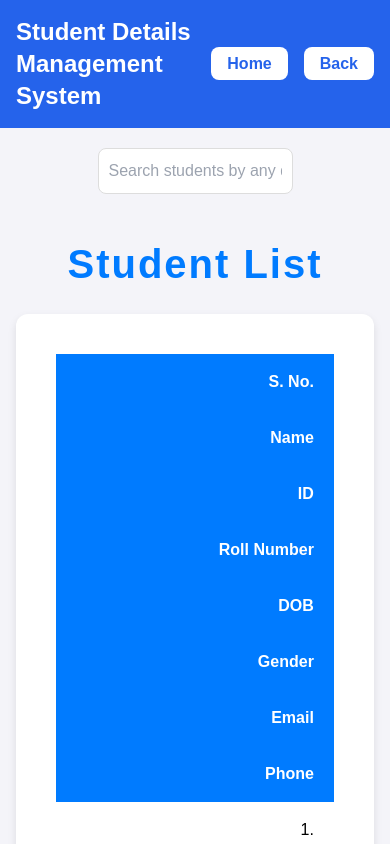
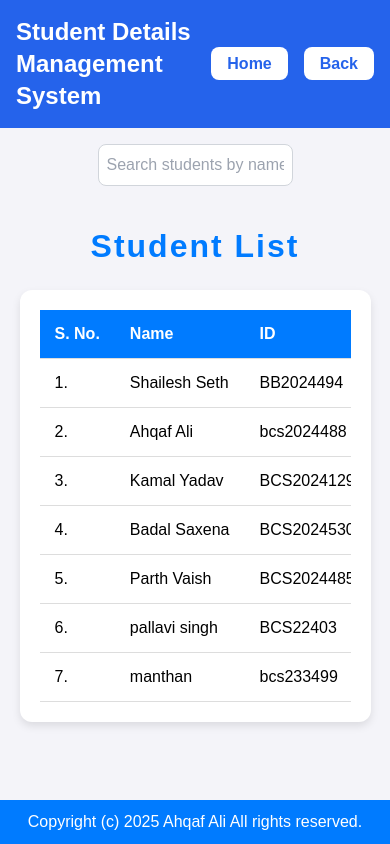
Before and after one commit to AhqafCoder/CWEB, a plain HTML site: page www/search-student.html in a window 390 px wide. Shown: the top 844 px of the page. Drawn offline with nearby package versions, Linux system fonts and the light colour scheme.

Commit message:
made the search-student & view-student page reponsive for android device

```diff
--- a/www/search-student.html
+++ b/www/search-student.html
@@ -7,34 +7,28 @@
     <link href="https://cdn.jsdelivr.net/npm/tailwindcss@2.2.19/dist/tailwind.min.css" rel="stylesheet">
     <link href="https://cdnjs.cloudflare.com/ajax/libs/font-awesome/6.0.0-beta3/css/all.min.css" rel="stylesheet">
     <style>
-        /* Make the page fill the viewport */
         html, body {
             height: 100%;
             margin: 0;
             font-family: Arial, sans-serif;
             background-color: #f4f4f9;
-        }
-
-        body {
             display: flex;
             flex-direction: column;
         }
 
-        /* Styling for the "Student List" title */
         h2 {
             text-align: center;
             color: #007bff;
             margin-top: 20px;
-            font-size: 2.5rem; /* Larger font size */
+            font-size: 2rem;
             font-weight: bold;
             letter-spacing: 2px;
         }
 
-        /* Main content should take up all available space */
         #student-list {
-            max-width: 1200px; /* Increased the max-width to accommodate the table */
+            max-width: 90%;
             margin: 20px auto;
-            flex-grow: 1; /* Makes the content grow to push the footer down */
+            flex-grow: 1;
         }
 
         .card {
@@ -43,7 +37,7 @@
             border-radius: 12px;
             overflow: hidden;
             margin-bottom: 16px;
-            padding: 40px; /* Increased padding for more spacing */
+            padding: 20px;
             width: 100%;
         }
 
@@ -54,12 +48,14 @@
         table {
             width: 100%;
             border-collapse: collapse;
-            margin-bottom: 16px;
+            min-width: 800px;
         }
 
         table th, table td {
-            padding: 16px 20px; /* Increased padding for a more spacious table */
+            padding: 12px 15px;
             text-align: left;
+            border-bottom: 1px solid #ddd;
+            white-space: nowrap;
         }
 
         table th {
@@ -68,57 +64,19 @@
             font-weight: bold;
         }
 
-        table td {
-            border-bottom: 1px solid #ddd;
-            white-space: nowrap; /* Prevent wrapping of table cells */
-        }
-
         table tr:hover {
             background-color: #f1f1f1;
         }
 
-        @media screen and (max-width: 600px) {
-            table th, table td {
-                display: block;
-                width: 100%;
-                text-align: right;
-            }
-
-            table th::before {
-                content: attr(data-th);
-                float: left;
-                font-weight: bold;
-                color: #007bff;
-            }
-        }
-
-        /* Ensure the footer stays at the bottom */
         footer {
             background-color: #007bff;
             color: white;
             text-align: center;
             padding: 10px;
-            margin-top: auto; /* Push footer to the bottom */
+            margin-top: auto;
             width: 100%;
         }
-
-        /* Styling for search bar */
-        #search-bar {
-            margin: 20px auto;
-            width: 50%;
-            text-align: center;
-        }
-
-        #search-bar input {
-            width: 100%;
-            padding: 10px;
-            font-size: 16px;
-            border: 1px solid #ddd;
-            border-radius: 8px;
-        }
-
     </style>
-
     <script>
         async function loadStudents() {
             try {
@@ -151,7 +109,7 @@
                 students.forEach((student, index) => {
                     if (student.length >= 7) {
                         table += `<tr>
-                                    <td>${index + 1}.</td> <!-- S. No. Column -->
+                                    <td>${index + 1}.</td>
                                     <td>${student[0]}</td>
                                     <td>${student[1]}</td>
                                     <td>${student[2]}</td>
@@ -168,47 +126,42 @@
                 document.getElementById("student-list").innerHTML = "<p>Error loading student data.</p>";
             }
         }
+        function searchStudents() {
+    const input = document.getElementById('search-input').value.toLowerCase().trim();
+    const rows = document.querySelectorAll('#student-table tbody tr');
 
-        function searchStudents() {
-            const input = document.getElementById('search-input').value.toLowerCase();
-            const rows = document.querySelectorAll('#student-table tbody tr');
-            rows.forEach(row => {
-                const studentData = row.textContent.toLowerCase();
-                if (studentData.includes(input)) {
-                    row.style.display = '';
-                } else {
-                    row.style.display = 'none';
-                }
-            });
+    rows.forEach(row => {
+        const rowText = row.innerText.toLowerCase();
+        if (rowText.includes(input)) {
+            row.style.display = "";
+        } else {
+            row.style.display = "none";
         }
+    });
+}
+
     </script>
 </head>
 <body onload="loadStudents()">
-    <!-- Navbar -->
     <header class="bg-blue-600 text-white p-4">
         <div class="container mx-auto flex justify-between items-center">
             <h1 class="text-2xl font-bold">Student Details Management System</h1>
             <nav>
                 <ul class="flex space-x-4">
                     <li><a href="index.html" class="bg-white text-blue-600 px-4 py-2 rounded-lg font-semibold">Home</a></li>
-
                     <li><a href="add-student.html" class="bg-white text-blue-600 px-4 py-2 rounded-lg font-semibold">Back</a></li>
-
                 </ul>
             </nav>
         </div>
     </header>
+    <div id="search-bar" class="text-center my-4">
+    <input type="text" id="search-input" onkeyup="searchStudents()"
+           class="w-1/2 p-2 border border-gray-300 rounded-lg"
+           placeholder="Search students by name, roll number, or any detail...">
+</div>
 
-    <!-- Search Bar -->
-    <div id="search-bar">
-        <input type="text" id="search-input" onkeyup="searchStudents()" placeholder="Search students by any detail..." />
-    </div>
-
-    <!-- Main Content -->
     <h2>Student List</h2>
     <div id="student-list">Loading...</div>
-
-    <!-- Footer -->
     <footer>
         <p>Copyright (c) 2025 Ahqaf Ali All rights reserved.</p>
     </footer>
```
Also changed, not shown: www/search.js (added, +9 -0 lines), www/view-students.html (+54 -60 lines), www/students.txt.
